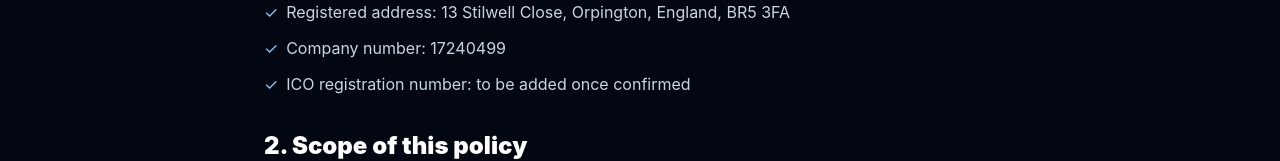
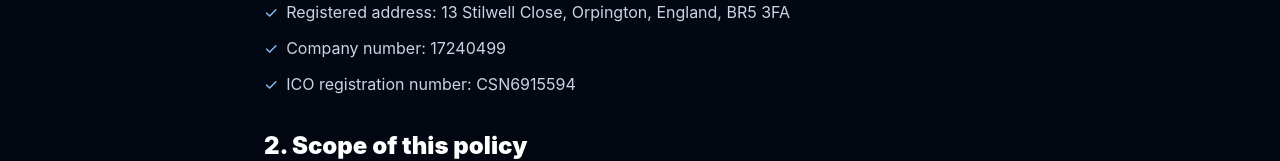
Before and after one commit to Kamertonix/taxsoletrader-site, a Next.js app: page /privacy in a window 1280 px wide. Shown: the part 612-773 px from the top of the page. Built offline with nearby package versions, Linux system fonts and the light colour scheme.

Commit message:
Add confirmed ICO registration number

```diff
--- a/app/privacy/page.tsx
+++ b/app/privacy/page.tsx
@@ -29,7 +29,7 @@ const sections: Section[] = [
         items: [
           "Registered address: 13 Stilwell Close, Orpington, England, BR5 3FA",
           "Company number: 17240499",
-          "ICO registration number: to be added once confirmed",
+          "ICO registration number: CSN6915594",
         ],
       },
     ],
```
Also changed, not shown: README.txt (added).
